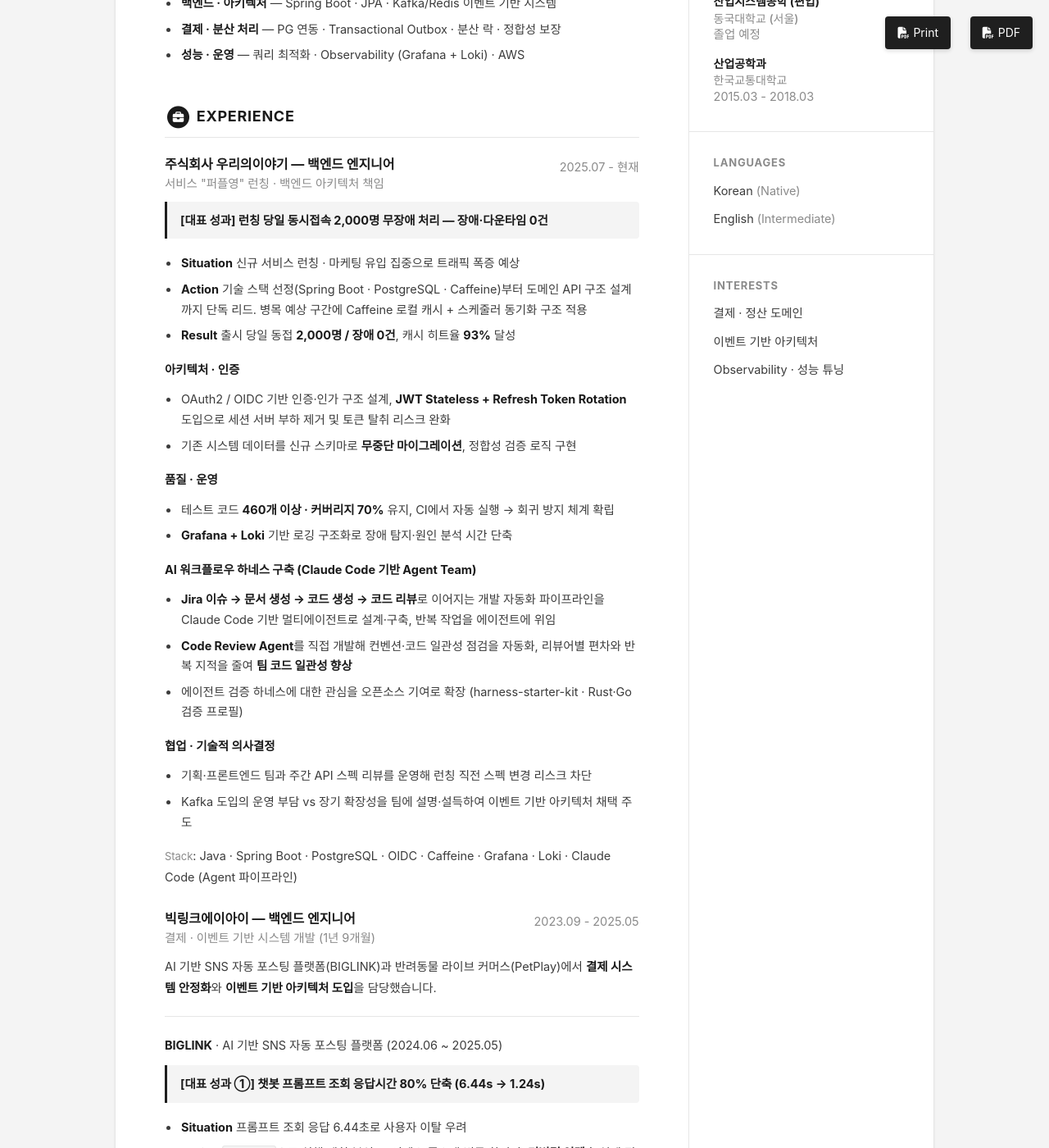
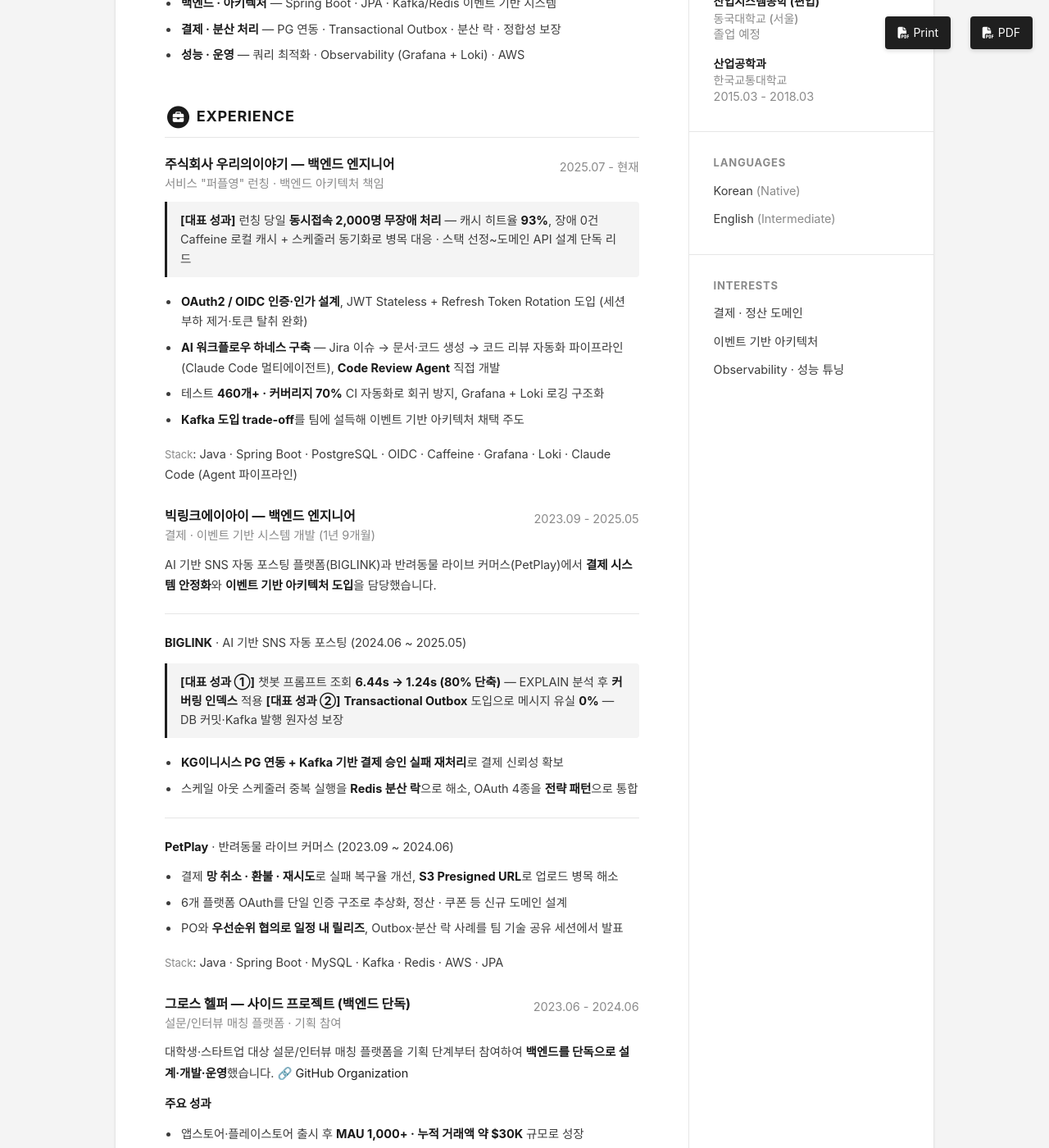
Before and after one commit to yunhwane/portfolio, a Jekyll site: the page built from index.html, in a window 1280 px wide and 1400 px high, scrolled down 412 px. Shown: the whole window at 82% size. Built offline with Jekyll 4.4.1, drawn with Linux system fonts in a browser that asks for light colours; some web fonts are replaced; some of the changed text lies outside the part shown.

Commit message:
refactor(content): 경험 details 압축 — 면접관 30초 스캔 대응
- 우리의이야기: STAR 분해·하위 섹션 제거, 콜아웃 + 핵심 4개 bullet로 정리
- 빅링크: STAR 분해 제거, 대표성과 2건 콜아웃 + BIGLINK/PetPlay 핵심만, 협업 1줄 유지
- 그로스헬퍼: 기존 3개 유지

Co-Authored-By: Claude Opus 4.8 (1M context) <noreply@anthropic.com>

```diff
--- a/_data/data.yml
+++ b/_data/data.yml
@@ -93,36 +93,13 @@ experiences:
     time: 2025.07 - 현재
     company: 서비스 "퍼플영" 런칭 · 백엔드 아키텍처 책임
     details: |
-      > **[대표 성과] 런칭 당일 동시접속 2,000명 무장애 처리 — 장애·다운타임 0건**
+      > **[대표 성과]** 런칭 당일 **동시접속 2,000명 무장애 처리** — 캐시 히트율 **93%**, 장애 0건
+      > Caffeine 로컬 캐시 + 스케줄러 동기화로 병목 대응 · 스택 선정~도메인 API 설계 단독 리드
 
-      - **Situation** 신규 서비스 런칭 · 마케팅 유입 집중으로 트래픽 폭증 예상
-      - **Action** 기술 스택 선정(Spring Boot · PostgreSQL · Caffeine)부터 도메인 API 구조 설계까지 단독 리드.
-        병목 예상 구간에 Caffeine 로컬 캐시 + 스케줄러 동기화 구조 적용
-      - **Result** 출시 당일 동접 **2,000명 / 장애 0건**, 캐시 히트율 **93%** 달성
-
-      **아키텍처 · 인증**
-
-      - OAuth2 / OIDC 기반 인증·인가 구조 설계, **JWT Stateless + Refresh Token Rotation** 도입으로
-        세션 서버 부하 제거 및 토큰 탈취 리스크 완화
-      - 기존 시스템 데이터를 신규 스키마로 **무중단 마이그레이션**, 정합성 검증 로직 구현
-
-      **품질 · 운영**
-
-      - 테스트 코드 **460개 이상 · 커버리지 70%** 유지, CI에서 자동 실행 → 회귀 방지 체계 확립
-      - **Grafana + Loki** 기반 로깅 구조화로 장애 탐지·원인 분석 시간 단축
-
-      **AI 워크플로우 하네스 구축 (Claude Code 기반 Agent Team)**
-
-      - **Jira 이슈 → 문서 생성 → 코드 생성 → 코드 리뷰**로 이어지는 개발 자동화 파이프라인을
-        Claude Code 기반 멀티에이전트로 설계·구축, 반복 작업을 에이전트에 위임
-      - **Code Review Agent**를 직접 개발해 컨벤션·코드 일관성 점검을 자동화,
-        리뷰어별 편차와 반복 지적을 줄여 **팀 코드 일관성 향상**
-      - 에이전트 검증 하네스에 대한 관심을 오픈소스 기여로 확장 (harness-starter-kit · Rust·Go 검증 프로필)
-
-      **협업 · 기술적 의사결정**
-
-      - 기획·프론트엔드 팀과 주간 API 스펙 리뷰를 운영해 런칭 직전 스펙 변경 리스크 차단
-      - Kafka 도입의 운영 부담 vs 장기 확장성을 팀에 설명·설득하여 이벤트 기반 아키텍처 채택 주도
+      - **OAuth2 / OIDC 인증·인가 설계**, JWT Stateless + Refresh Token Rotation 도입 (세션 부하 제거·토큰 탈취 완화)
+      - **AI 워크플로우 하네스 구축** — Jira 이슈 → 문서·코드 생성 → 코드 리뷰 자동화 파이프라인(Claude Code 멀티에이전트), **Code Review Agent** 직접 개발
+      - 테스트 **460개+ · 커버리지 70%** CI 자동화로 회귀 방지, Grafana + Loki 로깅 구조화
+      - **Kafka 도입 trade-off**를 팀에 설득해 이벤트 기반 아키텍처 채택 주도
 
       _Stack_: Java · Spring Boot · PostgreSQL · OIDC · Caffeine · Grafana · Loki · Claude Code (Agent 파이프라인)
 
@@ -135,42 +112,21 @@ experiences:
 
       ---
 
-      **BIGLINK** · AI 기반 SNS 자동 포스팅 플랫폼 (2024.06 ~ 2025.05)
+      **BIGLINK** · AI 기반 SNS 자동 포스팅 (2024.06 ~ 2025.05)
 
-      > **[대표 성과 ①] 챗봇 프롬프트 조회 응답시간 80% 단축 (6.44s → 1.24s)**
+      > **[대표 성과 ①]** 챗봇 프롬프트 조회 **6.44s → 1.24s (80% 단축)** — EXPLAIN 분석 후 **커버링 인덱스** 적용
+      > **[대표 성과 ②]** **Transactional Outbox** 도입으로 메시지 유실 **0%** — DB 커밋·Kafka 발행 원자성 보장
 
-      - **Situation** 프롬프트 조회 응답 6.44초로 사용자 이탈 우려
-      - **Action** `EXPLAIN`으로 실행 계획 분석 → 인덱스 풀스캔 병목 확인 후
-        **커버링 인덱스** 설계·적용
-      - **Result** **응답 시간 6.44s → 1.24s**, 사용자 체감 성능 대폭 향상
-
-      > **[대표 성과 ②] Transactional Outbox 패턴 도입 · 메시지 유실률 0%**
-
-      - **Situation** 자동 포스팅 예약 시 DB 커밋과 Kafka 발행 간 원자성 미보장 → 메시지 유실 리스크
-      - **Action** **Transactional Outbox 패턴** 설계·적용, 발행 재시도 구조 구축
-      - **Result** 메시지 유실 0건, 장애 상황에서도 예약 데이터 정합성 보장
-
-      **결제 · 인증 · 인프라**
-
-      - **KG이니시스 PG 연동 + Kafka 기반 결제 승인 실패 재처리**를 구현해 결제 신뢰성 확보
-      - 스케일 아웃 환경의 스케줄러 중복 실행을 **Redis 분산 락**으로 해소
-      - 네이버·카카오·구글·애플 OAuth를 **전략 패턴**으로 통합, 신규 공급자 추가 비용 최소화
-      - AWS 로드밸런서 · Route 53 기반 staging / production 이중 환경 구축
+      - **KG이니시스 PG 연동 + Kafka 기반 결제 승인 실패 재처리**로 결제 신뢰성 확보
+      - 스케일 아웃 스케줄러 중복 실행을 **Redis 분산 락**으로 해소, OAuth 4종을 **전략 패턴**으로 통합
 
       ---
 
-      **PetPlay** · 반려동물 인플루언서 라이브 커머스 (2023.09 ~ 2024.06)
+      **PetPlay** · 반려동물 라이브 커머스 (2023.09 ~ 2024.06)
 
-      - 결제 **망 취소 · 환불 · 재시도 로직**을 구현해 결제 실패 복구율 개선
-      - 6개 플랫폼(네이버·카카오·인스타·페이스북·틱톡·X) OAuth를 단일 인증 구조로 추상화
-      - 이미지 업로드 병목을 **AWS S3 Presigned URL** 방식으로 전환해 서버 부하 해소
-      - 원고 컨펌 · 방문형 쿠폰 · 정산 API 신규 도메인 설계
-
-      **협업**
-
-      - 외부 SNS API 스펙 변경 이슈 발생 시 PO와 협의하여 **필수 기능 우선 배포 → 추가 기능 차기 스프린트 이관**
-        전략으로 일정 내 릴리즈 달성
-      - Outbox 패턴·분산 락 적용 사례를 팀 내 기술 공유 세션에서 발표하여 구현 역량 확산에 기여
+      - 결제 **망 취소 · 환불 · 재시도**로 실패 복구율 개선, **S3 Presigned URL**로 업로드 병목 해소
+      - 6개 플랫폼 OAuth를 단일 인증 구조로 추상화, 정산 · 쿠폰 등 신규 도메인 설계
+      - PO와 **우선순위 협의로 일정 내 릴리즈**, Outbox·분산 락 사례를 팀 기술 공유 세션에서 발표
 
       _Stack_: Java · Spring Boot · MySQL · Kafka · Redis · AWS · JPA
 
```
